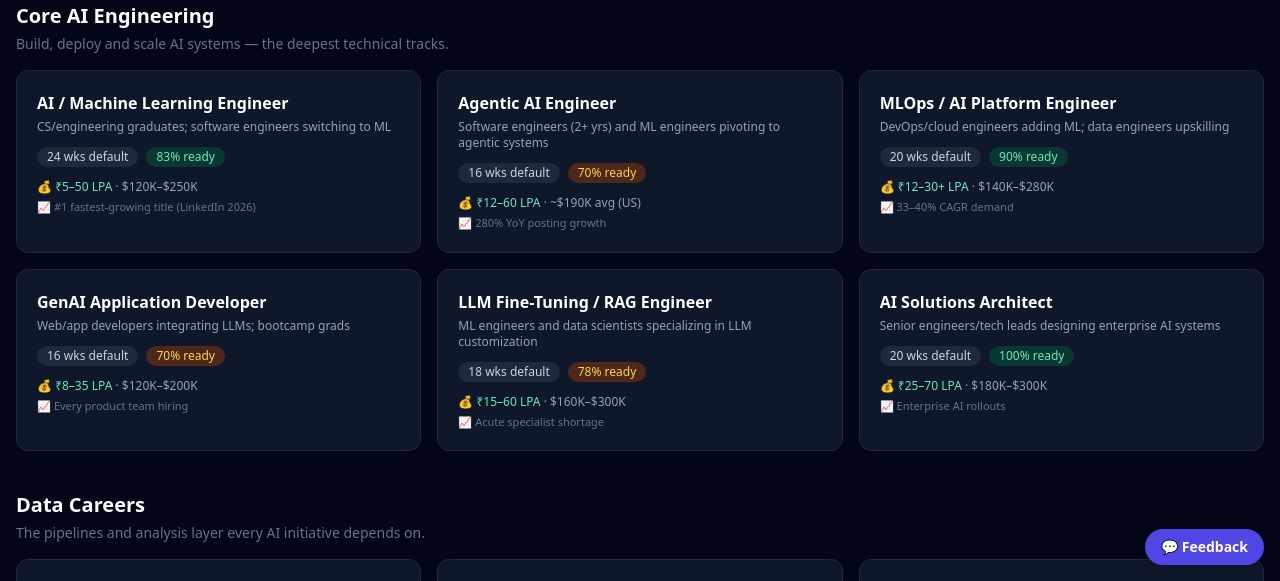
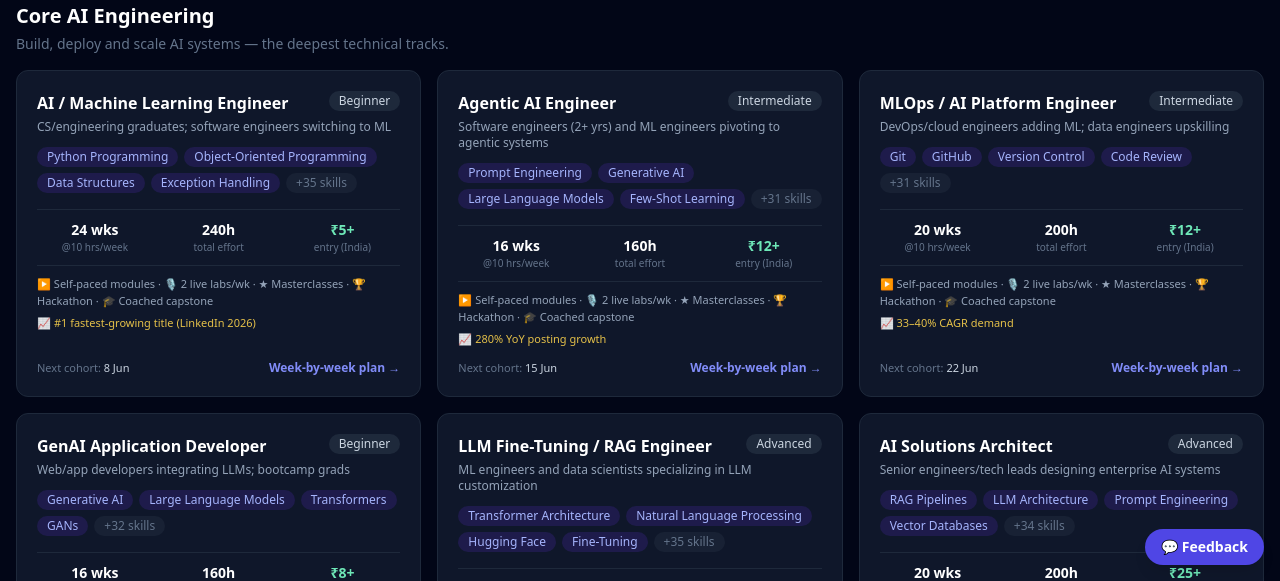
Before and after one commit to ravi6703/infyskill, a Next.js app: page /journeys in a window 1280 px wide. Shown: the part 219-800 px from the top of the page. Built offline with nearby package versions, Linux system fonts and the light colour scheme; no server answers.

Commit message:
v4.4: journey card redesign — skill chips, effort/salary stat strip, what's-inside line, next cohort date, level pill; internal readiness metric removed from client view

```diff
--- a/app/journeys/page.jsx
+++ b/app/journeys/page.jsx
@@ -38,20 +38,39 @@ export default function Journeys() {
             <h2 className="text-xl font-bold text-white">{bucket}</h2>
             <p className="mt-1 text-sm text-slate-500">{BUCKET_DESC[bucket]}</p>
             <div className="mt-4 grid gap-4 sm:grid-cols-2 lg:grid-cols-3">
-              {list.map((j) => (
-                <Link key={j.slug} href={`/journeys/${j.slug}`} className="card group flex flex-col p-5 transition hover:border-brand-500">
-                  <h3 className="font-bold text-white group-hover:text-brand-300">{j.role}</h3>
-                  <p className="mt-1 line-clamp-2 text-xs text-slate-400">{j.persona}</p>
-                  <div className="mt-3 flex flex-wrap gap-2 text-xs">
-                    <span className="chip bg-slate-800 text-slate-300">{j.weeks} wks default</span>
-                    <span className={`chip ${j.readiness >= 80 ? "bg-emerald-900/60 text-emerald-300" : "bg-amber-900/60 text-amber-300"}`}>{j.readiness}% ready</span>
-                  </div>
-                  {j.salary && (
-                    <p className="mt-3 text-xs text-slate-400">💰 <span className="text-emerald-300">{j.salary.india}</span> · {j.salary.global}</p>
-                  )}
-                  {j.salary?.growth && <p className="mt-1 text-[11px] text-slate-500">📈 {j.salary.growth}</p>}
-                </Link>
-              ))}
+              {list.map((j, idx) => {
+                const cohort = new Date(Date.now() + ((8 - new Date().getDay()) % 7 || 7) * 864e5 + (idx % 3) * 7 * 864e5);
+                return (
+                  <Link key={j.slug} href={`/journeys/${j.slug}`} className="card group flex flex-col p-5 transition hover:border-brand-500 hover:shadow-lg hover:shadow-brand-950">
+                    <div className="flex items-start justify-between gap-2">
+                      <h3 className="font-bold text-white group-hover:text-brand-300">{j.role}</h3>
+                      <span className="chip shrink-0 bg-slate-800 text-slate-300">{j.level.split("→")[0]}</span>
+                    </div>
+                    <p className="mt-1 line-clamp-2 text-xs text-slate-400">{j.persona}</p>
+
+                    <div className="mt-3 flex flex-wrap gap-1.5">
+                      {j.skills.slice(0, 4).map((s) => <span key={s} className="chip bg-brand-950 text-brand-300">{s}</span>)}
+                      <span className="chip bg-slate-800/60 text-slate-500">+{Math.max(0, j.skills.length - 4)} skills</span>
+                    </div>
+
+                    <div className="mt-4 grid grid-cols-3 gap-2 border-y border-slate-800 py-2.5 text-center">
+                      <div><p className="text-sm font-bold text-white">{j.weeks} wks</p><p className="text-[10px] text-slate-500">@10 hrs/week</p></div>
+                      <div><p className="text-sm font-bold text-white">{Math.round(j.weeks * 10)}h</p><p className="text-[10px] text-slate-500">total effort</p></div>
+                      <div><p className="text-sm font-bold text-emerald-300">{(j.salary?.india || "").split("–")[0] || "—"}+</p><p className="text-[10px] text-slate-500">entry (India)</p></div>
+                    </div>
+
+                    <p className="mt-2.5 text-[11px] text-slate-400" title="What's inside every journey">
+                      ▶ Self-paced modules · 🎙 2 live labs/wk · ★ Masterclasses · 🏆 Hackathon · 🎓 Coached capstone
+                    </p>
+                    {j.salary?.growth && <p className="mt-1.5 text-[11px] text-amber-300/90">📈 {j.salary.growth}</p>}
+
+                    <div className="mt-auto flex items-center justify-between pt-3">
+                      <span className="text-[11px] text-slate-500">Next cohort: <span className="text-slate-300">{cohort.toLocaleDateString("en-IN", { day: "numeric", month: "short" })}</span></span>
+                      <span className="text-xs font-semibold text-brand-400 group-hover:underline">Week-by-week plan →</span>
+                    </div>
+                  </Link>
+                );
+              })}
             </div>
           </section>
         );
```
